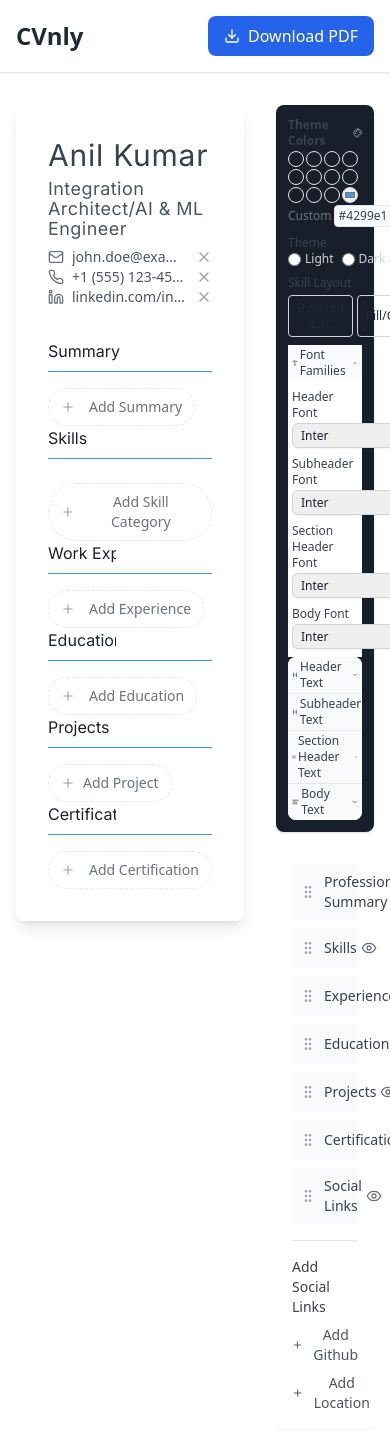
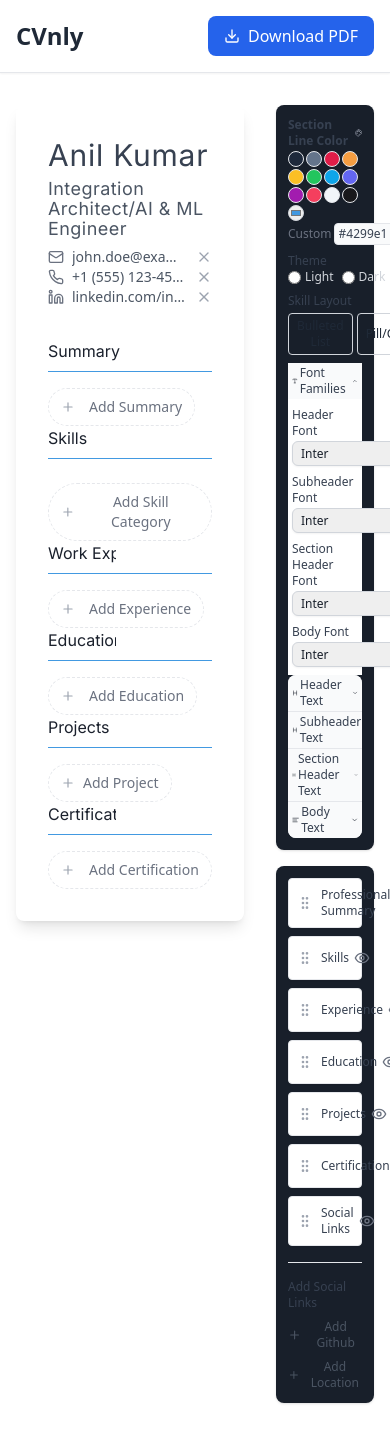
Before and after one commit to anil14349/cvnly, a React (Vite) app: page / in a window 390 px wide. Shown: the top 1446 px of the page. Built offline with nearby package versions, Linux system fonts and the light colour scheme; a web font is replaced by a local one.

Commit message:
Update FontControlPanel and ResumeSectionsWidget for improved styling and accessibility. Rename color picker labels for clarity, enhance button styles, and adjust layout classes for better responsiveness. Refactor color constants for section line color picker to ensure consistency across components.

```diff
--- a/src/components/widgets/FontControlPanel.tsx
+++ b/src/components/widgets/FontControlPanel.tsx
@@ -115,10 +115,10 @@ const FontControlPanel: React.FC<FontControlPanelProps> = ({
       className={PANEL_STYLES.container}
       style={fontOptions.theme === 'dark' ? PANEL_CONTAINER_STYLES.dark : PANEL_CONTAINER_STYLES.light}
     >
-      {/* Color Picker */}
+      {/* Line Color Picker */}
       <div className={PANEL_STYLES.colorPicker.container}>
         <div className={PANEL_STYLES.colorPicker.header}>
-          <span className={PANEL_STYLES.colorPicker.title}>Theme Colors</span>
+          <span className={PANEL_STYLES.colorPicker.title}>Section Line Color</span>
           <Palette className={PANEL_STYLES.colorPicker.icon} />
         </div>
         <div className={PANEL_STYLES.colorPicker.swatches}>
@@ -128,7 +128,8 @@ const FontControlPanel: React.FC<FontControlPanelProps> = ({
               className={`${PANEL_STYLES.colorPicker.swatch} ${fontOptions.lineColor === color ? COLOR_SWATCH_STYLES.active : COLOR_SWATCH_STYLES.inactive}`}
               style={{ background: color }}
               onClick={() => updateFontOption('lineColor', color)}
-              aria-label={`Set accent color to ${color}`}
+              aria-label={`Set section line color to ${color}`}
+              type="button"
             />
           ))}
           <input
@@ -136,7 +137,7 @@ const FontControlPanel: React.FC<FontControlPanelProps> = ({
             className={`${PANEL_STYLES.colorPicker.swatch} border-gray-300 dark:border-gray-700 cursor-pointer`}
             value={fontOptions.lineColor}
             onChange={(e) => updateFontOption('lineColor', e.target.value)}
-            aria-label="Custom color picker"
+            aria-label="Custom section line color picker"
           />
         </div>
         <div className={PANEL_STYLES.colorPicker.custom.container}>
@@ -146,7 +147,7 @@ const FontControlPanel: React.FC<FontControlPanelProps> = ({
             className={PANEL_STYLES.colorPicker.custom.input}
             value={fontOptions.lineColor}
             onChange={(e) => updateFontOption('lineColor', e.target.value)}
-            aria-label="Set custom color value"
+            aria-label="Set custom section line color value"
           />
         </div>
       </div>
--- a/src/components/widgets/ResumeSectionsWidget.tsx
+++ b/src/components/widgets/ResumeSectionsWidget.tsx
@@ -2,6 +2,10 @@ import React from 'react';
 import { ResumeSection, SocialLink } from '../../types/common';
 import { DragDropContext, Droppable, Draggable } from "@hello-pangea/dnd";
 import { Eye, EyeOff, GripVertical, Plus } from 'lucide-react';
+import {
+  PANEL_STYLES,
+  PANEL_CONTAINER_STYLES
+} from './constants';
 
 interface ResumeSectionsWidgetProps {
     sections: ResumeSection[];
@@ -58,7 +62,7 @@ const ResumeSectionsWidget: React.FC<ResumeSectionsWidgetProps> = ({
     const showSocialLinks = socialSection?.visible ?? false;
 
     return (
-        <div className="bg-white dark:bg-gray-800 rounded-lg shadow-sm p-4 mb-4">
+        <div className={PANEL_STYLES.container} style={sections && sections.length && typeof window !== 'undefined' && window.matchMedia('(prefers-color-scheme: dark)').matches ? PANEL_CONTAINER_STYLES.dark : PANEL_CONTAINER_STYLES.light}>
             <DragDropContext onDragEnd={handleDragEnd}>
                 <Droppable droppableId="sections">
                     {(provided) => (
@@ -77,19 +81,19 @@ const ResumeSectionsWidget: React.FC<ResumeSectionsWidgetProps> = ({
                                         <div
                                             ref={provided.innerRef}
                                             {...provided.draggableProps}
-                                            className="flex items-center justify-between bg-gray-50 dark:bg-gray-700 p-2 rounded"
+                                            className="flex items-center justify-between bg-white dark:bg-gray-900 p-2 rounded border border-gray-200 dark:border-gray-700 shadow-sm"
                                         >
                                             <div className="flex items-center gap-2">
                                                 <div {...provided.dragHandleProps}>
                                                     <GripVertical className="w-4 h-4 text-gray-400" />
                                                 </div>
-                                                <span className="text-sm text-gray-700 dark:text-gray-200">
+                                                <span className="text-xs font-medium text-gray-700 dark:text-gray-200">
                                                     {getSectionTitle(section.type)}
                                                 </span>
                                             </div>
                                             <button
                                                 onClick={() => toggleSectionVisibility(section.type)}
-                                                className="p-1 hover:bg-gray-200 dark:hover:bg-gray-600 rounded"
+                                                className="p-1 hover:bg-gray-100 dark:hover:bg-gray-800 rounded border border-transparent focus:outline-none focus:ring-2 focus:ring-blue-200 dark:focus:ring-blue-800"
                                             >
                                                 {section.visible ? (
                                                     <Eye className="w-4 h-4 text-gray-500 dark:text-gray-400" />
@@ -110,13 +114,13 @@ const ResumeSectionsWidget: React.FC<ResumeSectionsWidgetProps> = ({
             {/* Social Links Management */}
             {showSocialLinks && (
                 <div className="mt-4 pt-4 border-t border-gray-200 dark:border-gray-700">
-                    <h3 className="text-sm font-medium text-gray-700 dark:text-gray-200 mb-2">Add Social Links</h3>
+                    <h3 className="text-xs font-medium text-gray-700 dark:text-gray-200 mb-2">Add Social Links</h3>
                     <div className="space-y-2">
                         {getAvailableSocialLinks().map((type) => (
                             <button
                                 key={type}
                                 onClick={() => addSocialLink(type)}
-                                className="flex items-center gap-2 text-sm text-gray-600 dark:text-gray-300 hover:text-gray-900 dark:hover:text-white"
+                                className="flex items-center gap-2 text-xs text-gray-600 dark:text-gray-300 hover:text-gray-900 dark:hover:text-white"
                             >
                                 <Plus className="w-4 h-4" />
                                 Add {type.charAt(0).toUpperCase() + type.slice(1)}
--- a/src/utils/fontUtils.ts
+++ b/src/utils/fontUtils.ts
@@ -26,11 +26,20 @@ export const LINE_HEIGHTS = ['leading-tight', 'leading-normal', 'leading-relaxed
 // Letter Spacing
 export const LETTER_SPACING = ['tracking-tight', 'tracking-normal', 'tracking-wide'] as const;
 
-// Colors
+// Colors (for section line color picker)
 export const COLORS = [
-  'text-gray-900', 'text-gray-800', 'text-gray-700', 'text-gray-600', 'text-gray-500',
-  'text-blue-600', 'text-blue-500', 'text-indigo-600', 'text-indigo-500',
-  'text-purple-600', 'text-purple-500'
+  '#1e293b', // slate-800 (dark blue-gray)
+  '#64748b', // slate-500 (mid blue-gray)
+  '#e11d48', // rose-600
+  '#f59e42', // orange-400
+  '#fbbf24', // yellow-400
+  '#22c55e', // green-500
+  '#0ea5e9', // sky-500
+  '#6366f1', // indigo-500
+  '#a21caf', // purple-700
+  '#f43f5e', // pink-500
+  '#f1f5f9', // slate-100 (light gray)
+  '#18181b', // zinc-900 (almost black)
 ] as const;
 
 // Font Classes
```
